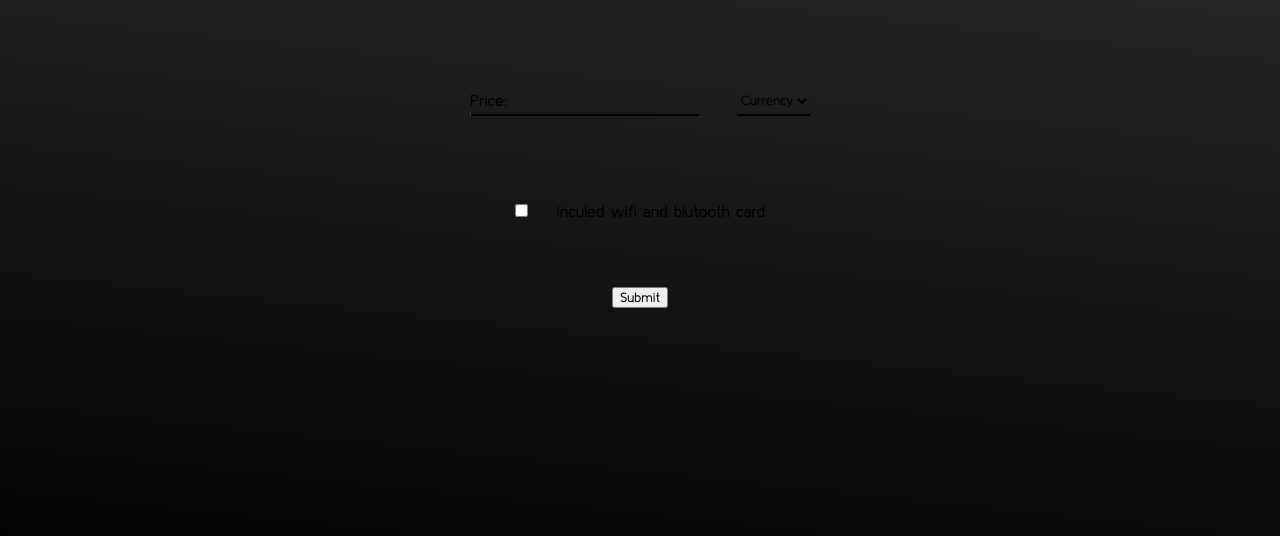
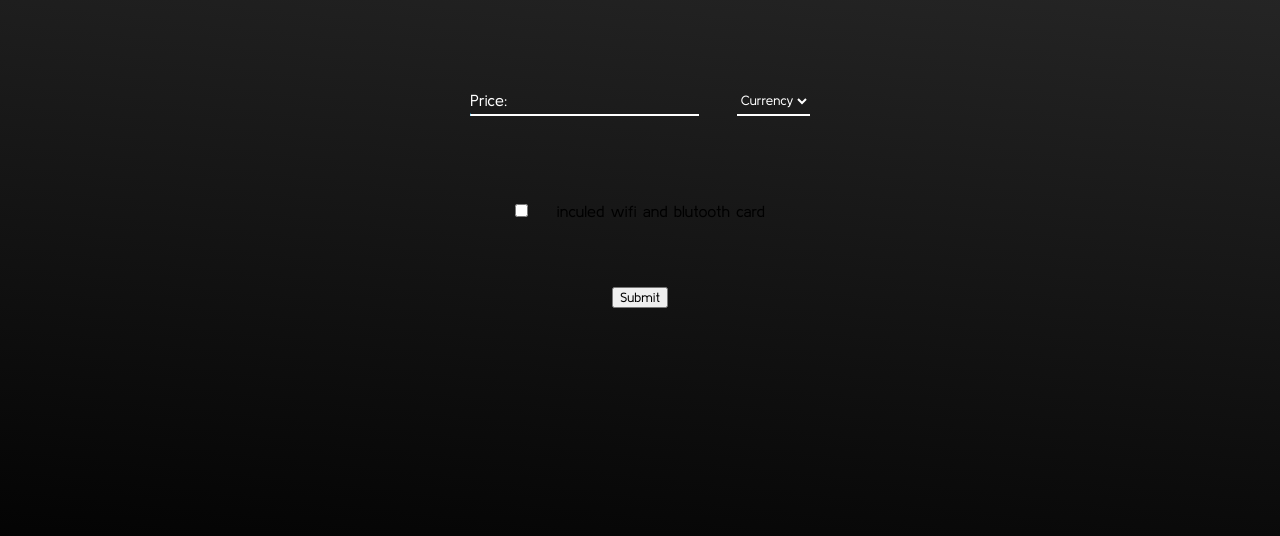
Before and after one commit to abdulrhmanjalal/pcmaker, a plain HTML site: page index.html in a window 1280 px wide. Shown: the part 192-728 px from the top of the page. Drawn offline with Linux system fonts and the light colour scheme.

Commit message:
added white color to input

```diff
--- a/style.css
+++ b/style.css
@@ -41,9 +41,10 @@ form{
 
 .currency
 {
+    color:white;
     height: 30px;
     border:none;
-    border-bottom: solid 2px black;
+    border-bottom: solid 2px white;
     outline: none;
     background:none;
     -webkit-appearance: button;
@@ -97,13 +98,13 @@ form{
 
 .label-name{
     position: absolute;
-    color:black;
+    color:white;
     bottom: 0;
     left: 0;
     width:100%;
     height: 100%;
     pointer-events: none;
-    border-bottom:black solid 2px;
+    border-bottom:white solid 2px;
 
 }
 
```
